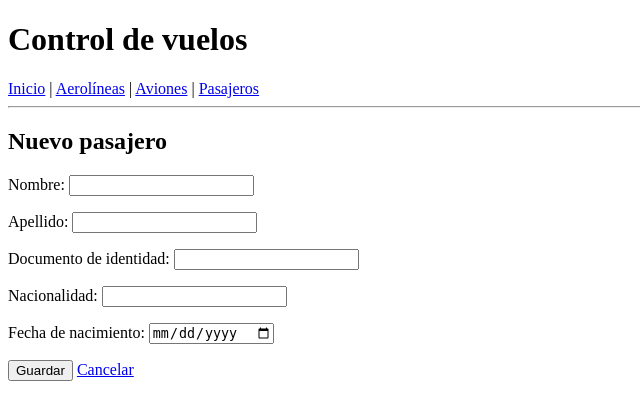
After one commit to Reyxde/CONTROL_VUELOS_ARIAS_REYMONTH, a Django app: page /pasajeros/nuevo/ in a window 1280 px wide. The commit adds this page. Shown: the top 420 px of the page, without its empty margins (0-640 px from the left). Run offline with Django 5.2, Linux system fonts and the light colour scheme.

Commit message:
feat(24-11-2026):Se añade modelo pasajero y su crud

```diff
--- a/CONTROL_VUELOS-app/vuelos/forms/__init__.py
+++ b/CONTROL_VUELOS-app/vuelos/forms/__init__.py
@@ -1,2 +1,3 @@
 from .aerolinea_form import AerolineaForm
 from .avion_form import AvionForm
+from .pasajero_form import PasajeroForm
--- /dev/null
+++ b/CONTROL_VUELOS-app/vuelos/forms/pasajero_form.py
@@ -0,0 +1,22 @@
+from django import forms
+from django.core.exceptions import ValidationError
+from django.utils import timezone
+
+from vuelos.models import Pasajero
+
+
+class PasajeroForm(forms.ModelForm):
+    class Meta:
+        model = Pasajero
+        fields = ['nombre', 'apellido', 'documento', 'nacionalidad',
+                  'fecha_nacimiento']
+        widgets = {
+            'fecha_nacimiento': forms.DateInput(
+                format='%Y-%m-%d', attrs={'type': 'date'}),
+        }
+
+    def clean_fecha_nacimiento(self):
+        fecha = self.cleaned_data['fecha_nacimiento']
+        if fecha > timezone.localdate():
+            raise ValidationError('La fecha de nacimiento no puede ser futura.')
+        return fecha
--- a/CONTROL_VUELOS-app/vuelos/models/__init__.py
+++ b/CONTROL_VUELOS-app/vuelos/models/__init__.py
@@ -1,2 +1,3 @@
 from .aerolinea import Aerolinea
 from .avion import Avion
+from .pasajero import Pasajero
--- /dev/null
+++ b/CONTROL_VUELOS-app/vuelos/models/pasajero.py
@@ -0,0 +1,22 @@
+from django.db import models
+from django.urls import reverse
+
+
+class Pasajero(models.Model):
+    nombre = models.CharField(max_length=100)
+    apellido = models.CharField(max_length=100)
+    documento = models.CharField('documento de identidad', max_length=20,
+                                 unique=True)
+    nacionalidad = models.CharField(max_length=100, blank=True)
+    fecha_nacimiento = models.DateField('fecha de nacimiento')
+
+    class Meta:
+        verbose_name = 'pasajero'
+        verbose_name_plural = 'pasajeros'
+        ordering = ['apellido', 'nombre']
+
+    def __str__(self):
+        return f'{self.apellido}, {self.nombre}'
+
+    def get_absolute_url(self):
+        return reverse('pasajero_detail', args=[self.pk])
--- a/CONTROL_VUELOS-app/vuelos/templates/vuelos/base.html
+++ b/CONTROL_VUELOS-app/vuelos/templates/vuelos/base.html
@@ -11,7 +11,8 @@
         <nav>
             <a href="{% url 'home' %}">Inicio</a> |
             <a href="{% url 'aerolinea_list' %}">Aerol&iacute;neas</a> |
-            <a href="{% url 'avion_list' %}">Aviones</a>
+            <a href="{% url 'avion_list' %}">Aviones</a> |
+            <a href="{% url 'pasajero_list' %}">Pasajeros</a>
         </nav>
         <hr>
     </header>
--- a/CONTROL_VUELOS-app/vuelos/templates/vuelos/home.html
+++ b/CONTROL_VUELOS-app/vuelos/templates/vuelos/home.html
@@ -2,7 +2,8 @@
 {% block title %}Inicio | Control de vuelos{% endblock %}
 {% block content %}
 <h2>Bienvenido</h2>
-<p>Administra las aerol&iacute;neas registradas en el sistema.</p>
-<p><a href="{% url 'aerolinea_list' %}">Ver aerol&iacute;neas</a></p>
+<p>Administra las aerolíneas registradas en el sistema.</p>
+<p><a href="{% url 'aerolinea_list' %}">Ver aerolíneas</a></p>
 <p><a href="{% url 'avion_list' %}">Ver aviones</a></p>
+<p><a href="{% url 'pasajero_list' %}">Ver pasajeros</a></p>
 {% endblock %}
--- /dev/null
+++ b/CONTROL_VUELOS-app/vuelos/templates/vuelos/pasajeros/formulario.html
@@ -0,0 +1,11 @@
+{% extends 'vuelos/base.html' %}
+{% block title %}{% if pasajero %}Editar pasajero{% else %}Crear pasajero{% endif %}{% endblock %}
+{% block content %}
+<h2>{% if pasajero %}Editar pasajero{% else %}Nuevo pasajero{% endif %}</h2>
+<form method="post">
+    {% csrf_token %}
+    {{ form.as_p }}
+    <button type="submit">Guardar</button>
+    <a href="{% url 'pasajero_list' %}">Cancelar</a>
+</form>
+{% endblock %}
--- a/CONTROL_VUELOS-app/vuelos/urls/__init__.py
+++ b/CONTROL_VUELOS-app/vuelos/urls/__init__.py
@@ -3,4 +3,5 @@ from django.urls import include, path
 urlpatterns = [
     path('', include('vuelos.urls.aerolinea_urls')),
     path('', include('vuelos.urls.avion_urls')),
+    path('', include('vuelos.urls.pasajero_urls')),
 ]
--- /dev/null
+++ b/CONTROL_VUELOS-app/vuelos/views/pasajero_views.py
@@ -0,0 +1,61 @@
+from django.contrib import messages
+from django.contrib.auth.decorators import login_required, permission_required
+from django.db.models import ProtectedError
+from django.shortcuts import get_object_or_404, redirect, render
+
+from vuelos.forms import PasajeroForm
+from vuelos.models import Pasajero
+
+
+def pasajero_list(request):
+    pasajeros = Pasajero.objects.all()
+    return render(request, 'vuelos/pasajeros/pasajero_list.html',
+                  {'pasajeros': pasajeros})
+
+
+def pasajero_detail(request, pk):
+    pasajero = get_object_or_404(Pasajero, pk=pk)
+    return render(request, 'vuelos/pasajeros/pasajero_detail.html',
+                  {'pasajero': pasajero})
+
+
+def pasajero_create(request):
+    if request.method == 'POST':
+        form = PasajeroForm(request.POST)
+        if form.is_valid():
+            pasajero = form.save()
+            messages.success(request, 'Pasajero creado exitosamente.')
+            return redirect(pasajero)
+    else:
+        form = PasajeroForm()
+    return render(request, 'vuelos/pasajeros/formulario.html',
+                  {'form': form})
+
+
+def pasajero_update(request, pk):
+    pasajero = get_object_or_404(Pasajero, pk=pk)
+    if request.method == 'POST':
+        form = PasajeroForm(request.POST, instance=pasajero)
+        if form.is_valid():
+            form.save()
+            messages.success(request, 'Pasajero actualizado exitosamente.')
+            return redirect(pasajero)
+    else:
+        form = PasajeroForm(instance=pasajero)
+    return render(request, 'vuelos/pasajeros/formulario.html',
+                  {'form': form, 'pasajero': pasajero})
+
+def pasajero_delete(request, pk):
+    pasajero = get_object_or_404(Pasajero, pk=pk)
+    if request.method == 'POST':
+        try:
+            pasajero.delete()
+        except ProtectedError:
+            messages.error(
+                request,
+                'No se puede eliminar: tiene registros relacionados.')
+            return redirect(pasajero)
+        messages.success(request, 'Pasajero eliminado exitosamente.')
+        return redirect('pasajero_list')
+    return render(request, 'vuelos/pasajeros/confirm_delete.html',
+                  {'pasajero': pasajero})
```
Also changed, not shown: CONTROL_VUELOS-app/vuelos/templates/vuelos/pasajeros/confirm_delete.html (added, +11 -0 lines), CONTROL_VUELOS-app/vuelos/templates/vuelos/pasajeros/pasajero_detail.html (added, +24 -0 lines), CONTROL_VUELOS-app/vuelos/templates/vuelos/pasajeros/pasajero_list.html (added, +37 -0 lines), CONTROL_VUELOS-app/vuelos/urls/pasajero_urls.py (added, +12 -0 lines), CONTROL_VUELOS-app/vuelos/migrations/0003_pasajero.py (added).
